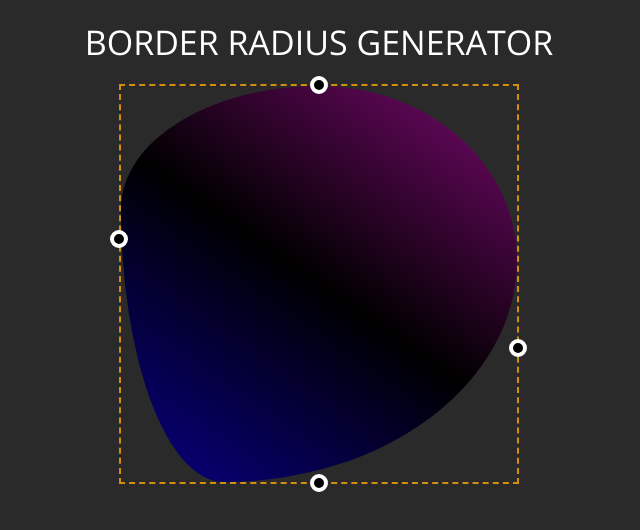
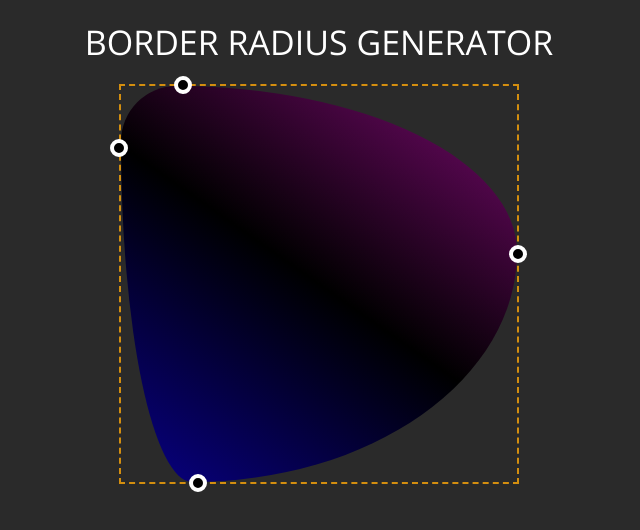
Before and after one commit to Grinch3214/border-radius-generator, a Vue app: page / in a window 1280 px wide. Shown: the top 530 px of the page, without its empty margins (321-961 px from the left). Built offline with nearby package versions, Linux system fonts and the light colour scheme.

Commit message:
added calculateValue function

```diff
--- a/src/components/BorderGenerator.vue
+++ b/src/components/BorderGenerator.vue
@@ -11,14 +11,30 @@
 <script setup>
 import { ref, computed } from 'vue';
 
-const sliderTopValue = ref(50)
-const sliderBottomValue = ref(50)
-const sliderLeftValue = ref(38)
-const sliderRightValue = ref(67)
+const sliderTopValue = ref(14)
+const sliderBottomValue = ref(18)
+const sliderLeftValue = ref(14)
+const sliderRightValue = ref(42)
+
+const calculateValue = (slideValue) => {
+	if(slideValue >= 0 && slideValue <= 100) {
+		const result = 100 - slideValue
+		return result
+	}
+}
+
 
 const stylesHandle = computed(() => {
 	return `
-		top:${sliderTopValue.value}%;bottom:${sliderBottomValue.value}%;left:${sliderLeftValue.value};right: ${sliderRightValue.value};
+		border-radius:
+		${sliderTopValue.value}%
+		${calculateValue(sliderTopValue.value)}%
+		${calculateValue(sliderBottomValue.value)}%
+		${sliderBottomValue.value}% /
+		${sliderLeftValue.value}%
+		${sliderRightValue.value}%
+		${calculateValue(sliderRightValue.value)}%
+		${calculateValue(sliderLeftValue.value)}%
 	`
 })
 
```
